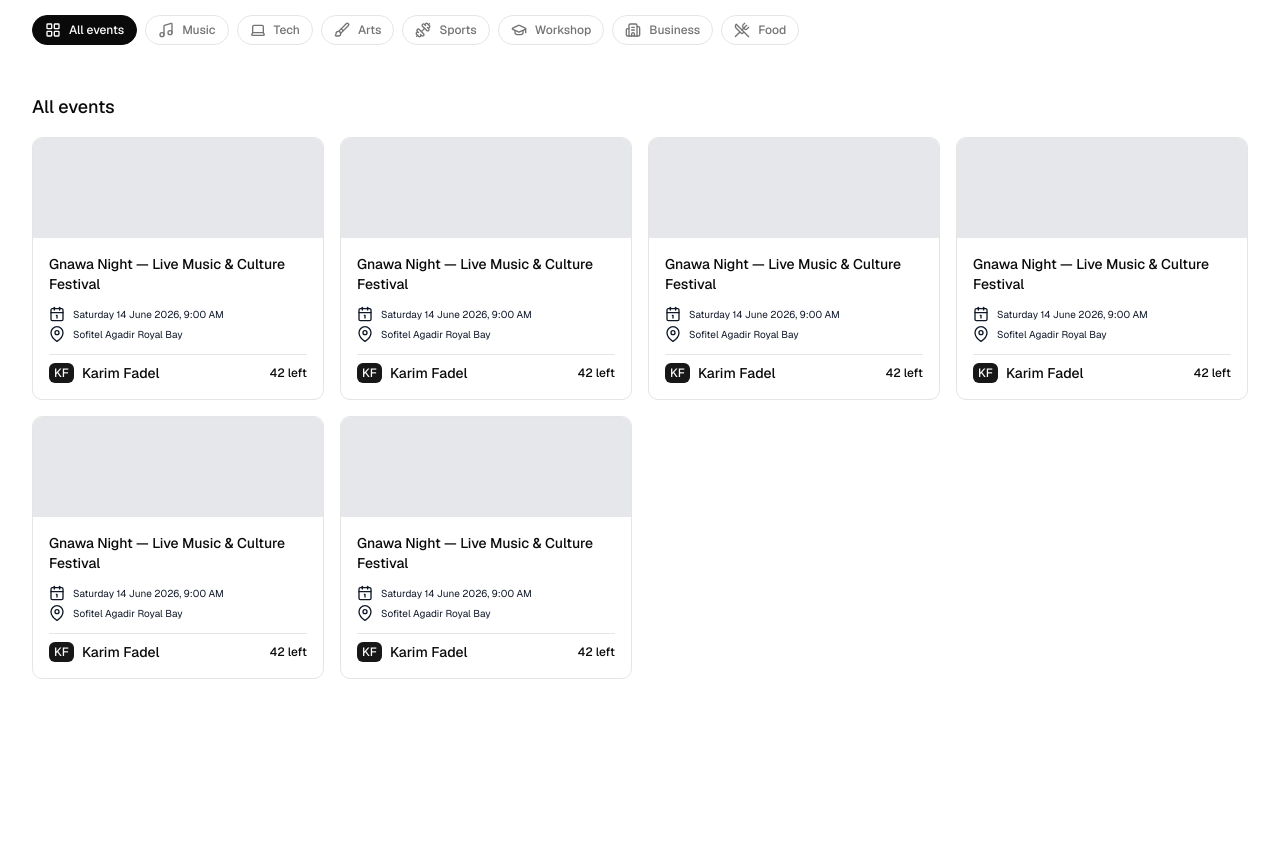
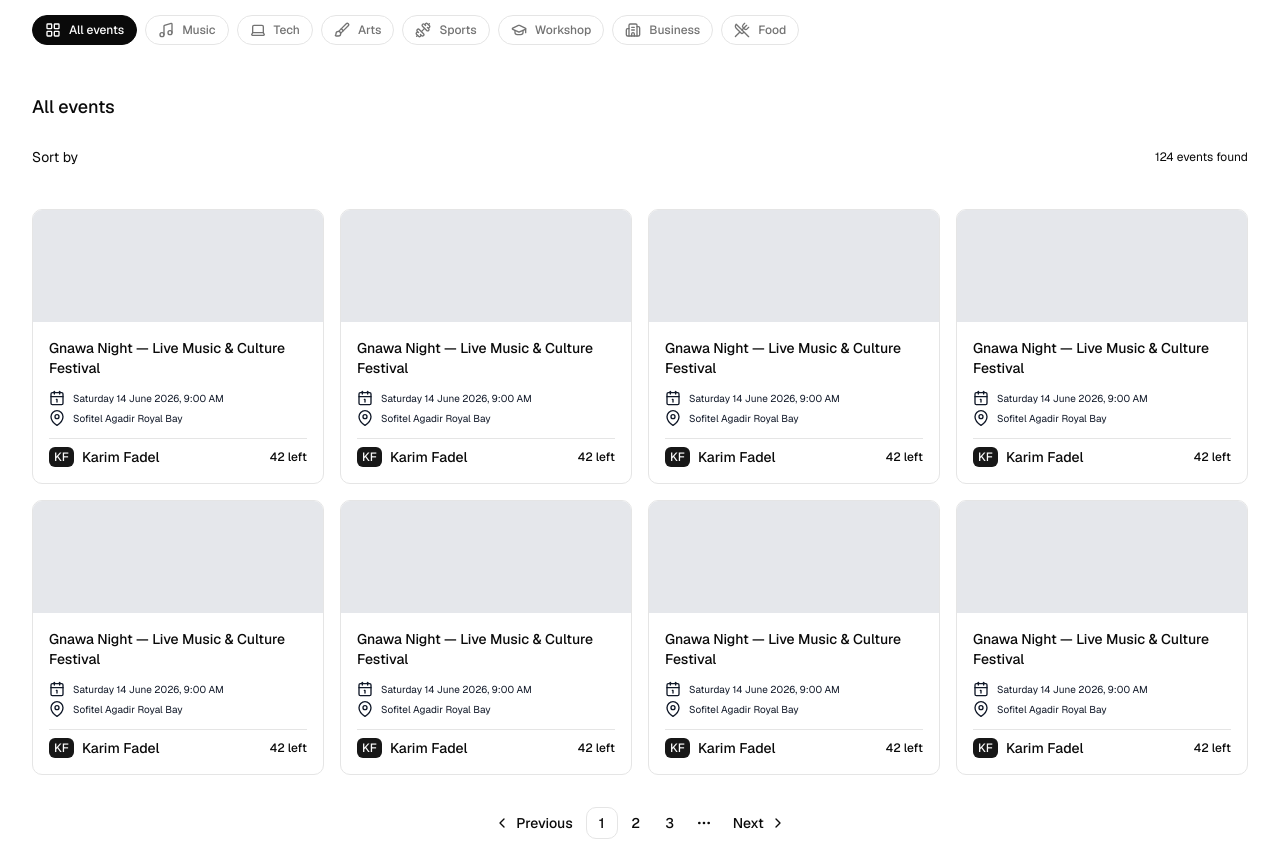
Before and after one commit to Ayoubaitihia/Event-booking-system, a Next.js app in the folder frontend/: page / in a window 1280 px wide. Shown: the part 1000-1863 px from the top of the page. Before the commit the page ends 1703 px from the top, so only its background shows below. Built offline with nearby package versions, Linux system fonts and the light colour scheme.

Commit message:
v-02-06-04-02

```diff
--- a/frontend/src/components/events/EventCard.tsx
+++ b/frontend/src/components/events/EventCard.tsx
@@ -5,7 +5,7 @@ import { Badge } from "../ui/badge";
 export default function EventCard() {
   return(
     <div className="border rounded-lg overflow-hidden">
-      <div className="bg-gray-200 h-25">
+      <div className="bg-gray-200 h-28">
       </div>
       <div className="p-4">
         <h3 className="text-sm font-medium">
--- /dev/null
+++ b/frontend/src/components/events/EventCover.tsx
@@ -0,0 +1,5 @@
+export default function EventCover() {
+  return(
+    <div>EventCover</div>
+  )
+}
--- a/frontend/src/components/events/Events.tsx
+++ b/frontend/src/components/events/Events.tsx
@@ -1,10 +1,15 @@
 import EventCard from "./EventCard";
+import EventsPagination from "./EventsPagination";
 
 export default function Events() {
   return(
     <div className="px-6 lg:px-8 py-6">
         <h3 className="font-medium text-lg">All events</h3>
-        <div>
+        <div className="flex py-6 items-center justify-between">
+            <div>
+                <span className="text-sm">Sort by</span>
+            </div>
+            <span className="text-xs">124 events found</span>
 
         </div>
         <div className="grid grid-cols-4 pt-4 gap-4">
@@ -14,6 +19,12 @@ export default function Events() {
             <EventCard/>
             <EventCard/>
             <EventCard/>
+            <EventCard/>
+            <EventCard/>
+        </div>
+
+        <div className="flex items-center justify-center pt-8">
+            <EventsPagination/>
         </div>
 
     </div>
--- /dev/null
+++ b/frontend/src/components/events/EventsPagination.tsx
@@ -0,0 +1,38 @@
+import {
+  Pagination,
+  PaginationContent,
+  PaginationEllipsis,
+  PaginationItem,
+  PaginationLink,
+  PaginationNext,
+  PaginationPrevious,
+} from "@/components/ui/pagination"
+
+export default function EventsPagination() {
+  return(
+    <Pagination>
+      <PaginationContent>
+        <PaginationItem>
+          <PaginationPrevious href="#" />
+        </PaginationItem>
+        <PaginationItem>
+          <PaginationLink href="#" isActive>1</PaginationLink>
+        </PaginationItem>
+        <PaginationItem>
+          <PaginationLink href="#">
+            2
+          </PaginationLink>
+        </PaginationItem>
+        <PaginationItem>
+          <PaginationLink href="#">3</PaginationLink>
+        </PaginationItem>
+        <PaginationItem>
+          <PaginationEllipsis />
+        </PaginationItem>
+        <PaginationItem>
+          <PaginationNext href="#" />
+        </PaginationItem>
+      </PaginationContent>
+    </Pagination>
+  )
+}
--- /dev/null
+++ b/frontend/src/components/ui/pagination.tsx
@@ -0,0 +1,129 @@
+import * as React from "react"
+
+import { cn } from "@/lib/utils"
+import { Button } from "@/components/ui/button"
+import { ChevronLeftIcon, ChevronRightIcon, MoreHorizontalIcon } from "lucide-react"
+
+function Pagination({ className, ...props }: React.ComponentProps<"nav">) {
+  return (
+    <nav
+      role="navigation"
+      aria-label="pagination"
+      data-slot="pagination"
+      className={cn("mx-auto flex w-full justify-center", className)}
+      {...props}
+    />
+  )
+}
+
+function PaginationContent({
+  className,
+  ...props
+}: React.ComponentProps<"ul">) {
+  return (
+    <ul
+      data-slot="pagination-content"
+      className={cn("flex items-center gap-0.5", className)}
+      {...props}
+    />
+  )
+}
+
+function PaginationItem({ ...props }: React.ComponentProps<"li">) {
+  return <li data-slot="pagination-item" {...props} />
+}
+
+type PaginationLinkProps = {
+  isActive?: boolean
+} & Pick<React.ComponentProps<typeof Button>, "size"> &
+  React.ComponentProps<"a">
+
+function PaginationLink({
+  className,
+  isActive,
+  size = "icon",
+  ...props
+}: PaginationLinkProps) {
+  return (
+    <Button
+      asChild
+      variant={isActive ? "outline" : "ghost"}
+      size={size}
+      className={cn(className)}
+    >
+      <a
+        aria-current={isActive ? "page" : undefined}
+        data-slot="pagination-link"
+        data-active={isActive}
+        {...props}
+      />
+    </Button>
+  )
+}
+
+function PaginationPrevious({
+  className,
+  text = "Previous",
+  ...props
+}: React.ComponentProps<typeof PaginationLink> & { text?: string }) {
+  return (
+    <PaginationLink
+      aria-label="Go to previous page"
+      size="default"
+      className={cn("pl-1.5!", className)}
+      {...props}
+    >
+      <ChevronLeftIcon data-icon="inline-start" />
+      <span className="hidden sm:block">{text}</span>
+    </PaginationLink>
+  )
+}
+
+function PaginationNext({
+  className,
+  text = "Next",
+  ...props
+}: React.ComponentProps<typeof PaginationLink> & { text?: string }) {
+  return (
+    <PaginationLink
+      aria-label="Go to next page"
+      size="default"
+      className={cn("pr-1.5!", className)}
+      {...props}
+    >
+      <span className="hidden sm:block">{text}</span>
+      <ChevronRightIcon data-icon="inline-end" />
+    </PaginationLink>
+  )
+}
+
+function PaginationEllipsis({
+  className,
+  ...props
+}: React.ComponentProps<"span">) {
+  return (
+    <span
+      aria-hidden
+      data-slot="pagination-ellipsis"
+      className={cn(
+        "flex size-8 items-center justify-center [&_svg:not([class*='size-'])]:size-4",
+        className
+      )}
+      {...props}
+    >
+      <MoreHorizontalIcon
+      />
+      <span className="sr-only">More pages</span>
+    </span>
+  )
+}
+
+export {
+  Pagination,
+  PaginationContent,
+  PaginationEllipsis,
+  PaginationItem,
+  PaginationLink,
+  PaginationNext,
+  PaginationPrevious,
+}
```
